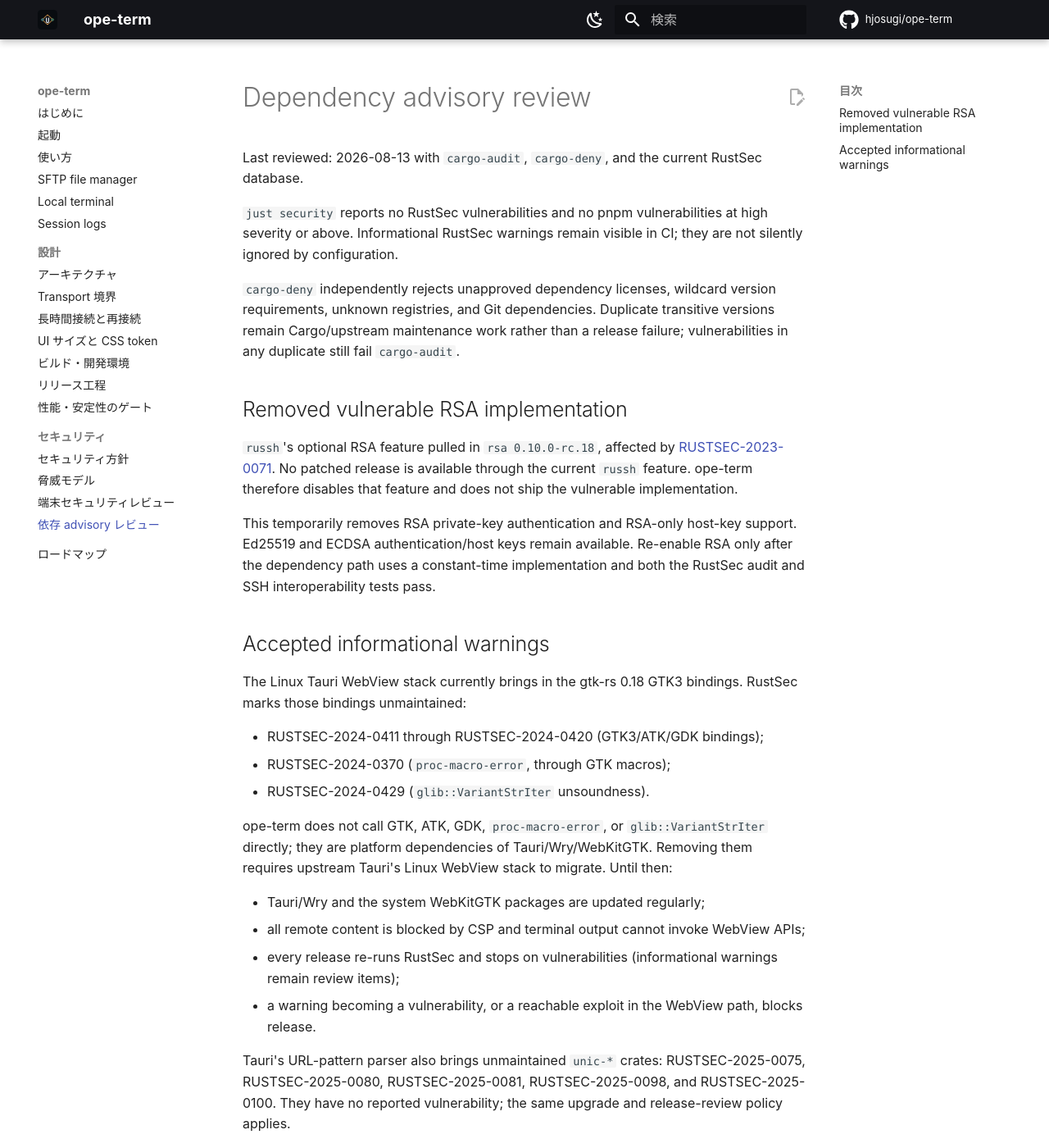
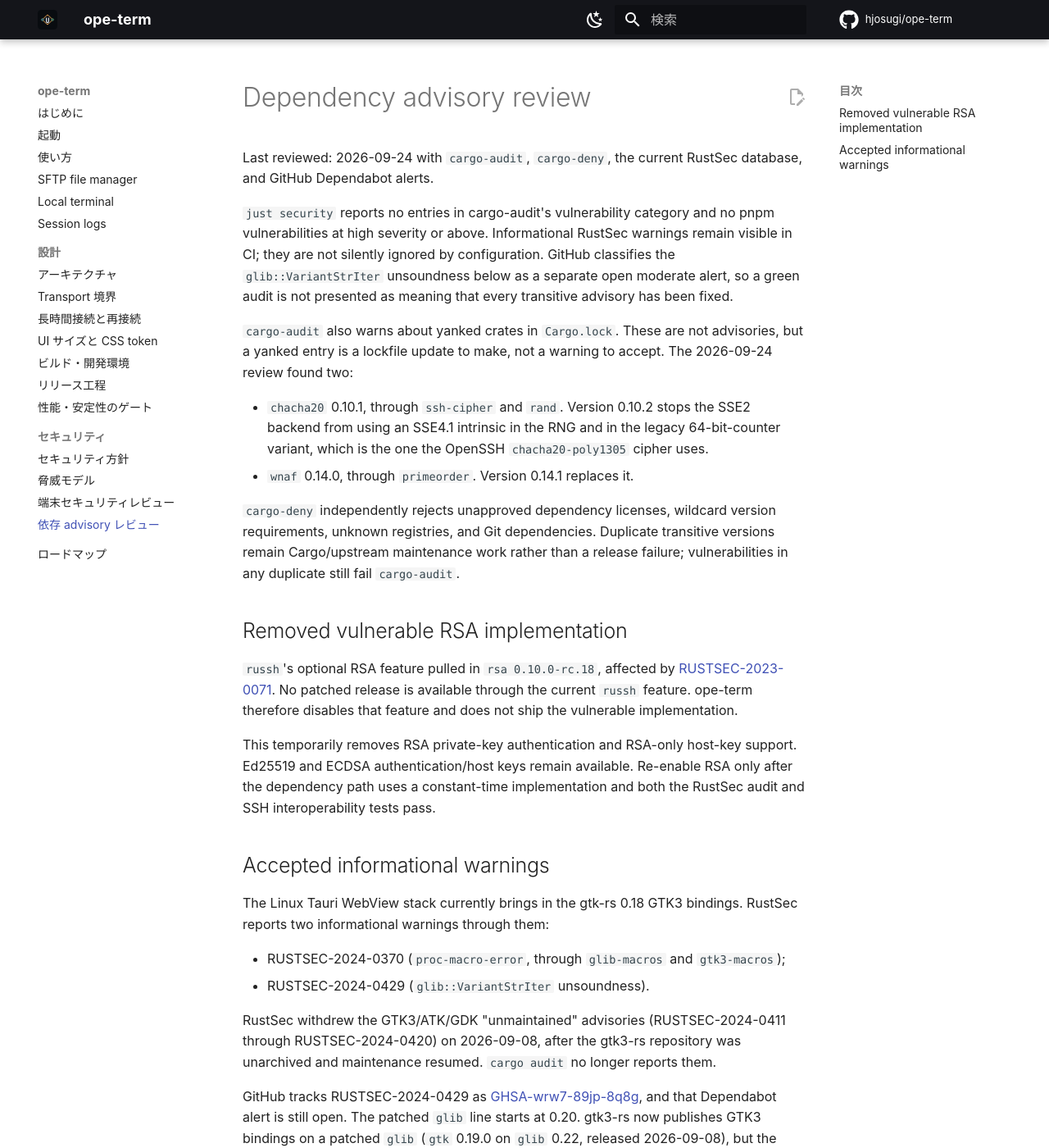
Before and after one commit to hjosugi/ope-term, an MkDocs documentation site: the page built from docs/SECURITY_ADVISORIES.md, in a window 1280 px wide and 1400 px high. Shown: the whole window at 82% size. Built offline with MkDocs 1.6.1 and Material for MkDocs 9.7.7, drawn with Linux system fonts in a browser that asks for light colours; comment, search, counter and statistics services are not loaded; some of the changed text lies outside the part shown.

Commit message:
docs(security): record transitive glib advisory (#42)
* docs(security): record transitive glib advisory

* docs(security): refresh advisory review for 2026-09-24

Re-run the review against the current lockfile, RustSec database, and
Dependabot alerts:

- RustSec withdrew the gtk3-rs unmaintained advisories
  (RUSTSEC-2024-0411..0420) on 2026-09-08, so stop listing them as
  accepted warnings.
- gtk 0.19.0 now provides GTK3 bindings on a patched glib (0.22), but
  Tauri 2.11.6, tauri-runtime-wry 2.11.4, Wry 0.57.0, and webkit2gtk
  2.0.2 still require the 0.18 line. GHSA-wrw7-89jp-8q8g therefore stays
  open, and the exit conditions now name both upgrade paths.
- Record that no crate in the locked graph other than glib references
  VariantStrIter.
- Record the yanked chacha20 0.10.1 and wnaf 0.14.0 lockfile entries
  that cargo-audit now reports.

Co-Authored-By: Claude Opus 5.5 (1M context) <noreply@anthropic.com>

---------

Co-authored-by: Claude Opus 5.5 (1M context) <noreply@anthropic.com>

```diff
--- a/docs/SECURITY_ADVISORIES.md
+++ b/docs/SECURITY_ADVISORIES.md
@@ -1,11 +1,24 @@
 # Dependency advisory review
 
-Last reviewed: 2026-08-13 with `cargo-audit`, `cargo-deny`, and the current
-RustSec database.
+Last reviewed: 2026-09-24 with `cargo-audit`, `cargo-deny`, the current
+RustSec database, and GitHub Dependabot alerts.
 
-`just security` reports no RustSec vulnerabilities and no pnpm vulnerabilities
-at high severity or above. Informational RustSec warnings remain visible in CI;
-they are not silently ignored by configuration.
+`just security` reports no entries in cargo-audit's vulnerability category and
+no pnpm vulnerabilities at high severity or above. Informational RustSec
+warnings remain visible in CI; they are not silently ignored by configuration.
+GitHub classifies the `glib::VariantStrIter` unsoundness below as a separate
+open moderate alert, so a green audit is not presented as meaning that every
+transitive advisory has been fixed.
+
+`cargo-audit` also warns about yanked crates in `Cargo.lock`. These are not
+advisories, but a yanked entry is a lockfile update to make, not a warning to
+accept. The 2026-09-24 review found two:
+
+- `chacha20` 0.10.1, through `ssh-cipher` and `rand`. Version 0.10.2 stops
+  the SSE2 backend from using an SSE4.1 intrinsic in the RNG and in the legacy
+  64-bit-counter variant, which is the one the OpenSSH `chacha20-poly1305`
+  cipher uses.
+- `wnaf` 0.14.0, through `primeorder`. Version 0.14.1 replaces it.
 
 `cargo-deny` independently rejects unapproved dependency licenses, wildcard
 version requirements, unknown registries, and Git dependencies. Duplicate
@@ -27,14 +40,35 @@ the RustSec audit and SSH interoperability tests pass.
 ## Accepted informational warnings
 
 The Linux Tauri WebView stack currently brings in the gtk-rs 0.18 GTK3 bindings.
-RustSec marks those bindings unmaintained:
+RustSec reports two informational warnings through them:
 
-- RUSTSEC-2024-0411 through RUSTSEC-2024-0420 (GTK3/ATK/GDK bindings);
-- RUSTSEC-2024-0370 (`proc-macro-error`, through GTK macros);
+- RUSTSEC-2024-0370 (`proc-macro-error`, through `glib-macros` and
+  `gtk3-macros`);
 - RUSTSEC-2024-0429 (`glib::VariantStrIter` unsoundness).
 
+RustSec withdrew the GTK3/ATK/GDK "unmaintained" advisories
+(RUSTSEC-2024-0411 through RUSTSEC-2024-0420) on 2026-09-08, after the gtk3-rs
+repository was unarchived and maintenance resumed. `cargo audit` no longer
+reports them.
+
+GitHub tracks RUSTSEC-2024-0429 as
+[GHSA-wrw7-89jp-8q8g](https://github.com/advisories/GHSA-wrw7-89jp-8q8g), and
+that Dependabot alert is still open. The patched `glib` line starts at 0.20.
+gtk3-rs now publishes GTK3 bindings on a patched `glib` (`gtk` 0.19.0 on
+`glib` 0.22, released 2026-09-08), but the Tauri Linux stack has not adopted
+them. The lockfile resolves Tauri 2.11.5 / Wry 0.55.1 to `glib` 0.18.5. The
+newest releases, Tauri 2.11.6, tauri-runtime-wry 2.11.4, and Wry 0.57.0, still
+require `gtk` ^0.18 and `webkit2gtk` 2.0.2, and `webkit2gtk` 2.0.2 itself
+depends on the 0.18 bindings. This alert therefore stays open for an upstream
+update rather than being dismissed as resolved. It closes when either of these
+happens: webkit2gtk-rs, Wry, and Tauri move to the 0.19 GTK3 bindings; or the
+GTK4/WebKit6 migrations tracked in
+[Tauri #7335](https://github.com/tauri-apps/tauri/issues/7335) and
+[Wry #1474](https://github.com/tauri-apps/wry/issues/1474) land.
+
 ope-term does not call GTK, ATK, GDK, `proc-macro-error`, or
-`glib::VariantStrIter` directly; they are platform dependencies of
+`glib::VariantStrIter` directly, and no other crate in the locked dependency
+graph references `VariantStrIter`. They are platform dependencies of
 Tauri/Wry/WebKitGTK. Removing them requires upstream Tauri's Linux WebView stack
 to migrate. Until then:
 
```
